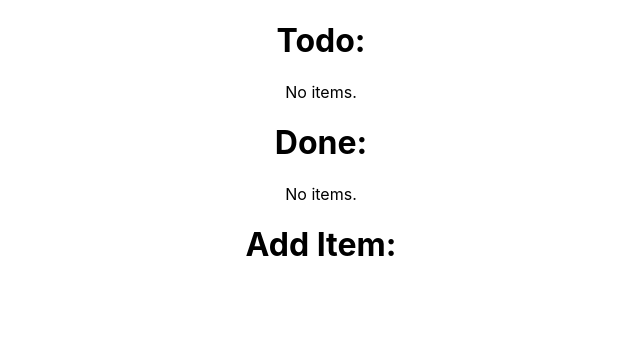
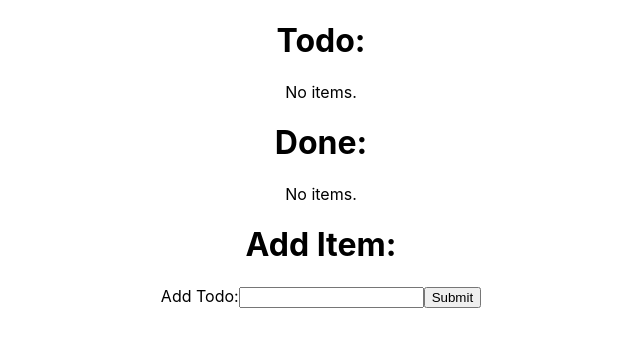
Before and after one commit to xbgbtx/-frontend-framework-todo-test-react, a React (Create React App) app: page / in a window 1280 px wide. Shown: the top 346 px of the page, without its empty margins (319-959 px from the left). Built offline with nearby package versions, Linux system fonts and the light colour scheme.

Commit message:
form for todo

```diff
--- a/src/App.js
+++ b/src/App.js
@@ -1,4 +1,3 @@
-import logo from './logo.svg';
 import './App.css';
 
 let todo = [];
@@ -15,12 +14,19 @@
         {formatList ( done )}
 
         <h1>Add Item:</h1>
+        <form>
+            <label>
+                Add Todo:
+                <input type="text" name="todo-input" />
+            </label>
+            <input type="submit" value="Submit" />
+        </form>
     </div>
   );
 }
 
 function formatList ( l ) {
-    if ( l.length == 0 )
+    if ( l.length === 0 )
         return (<p>No items.</p>);
     return (<p>Formatted list</p>);
 }
```
